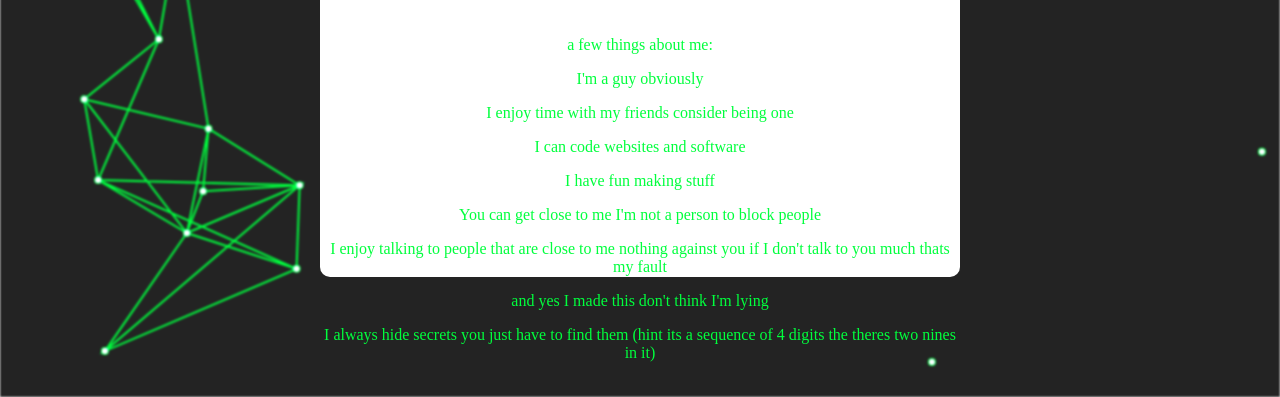
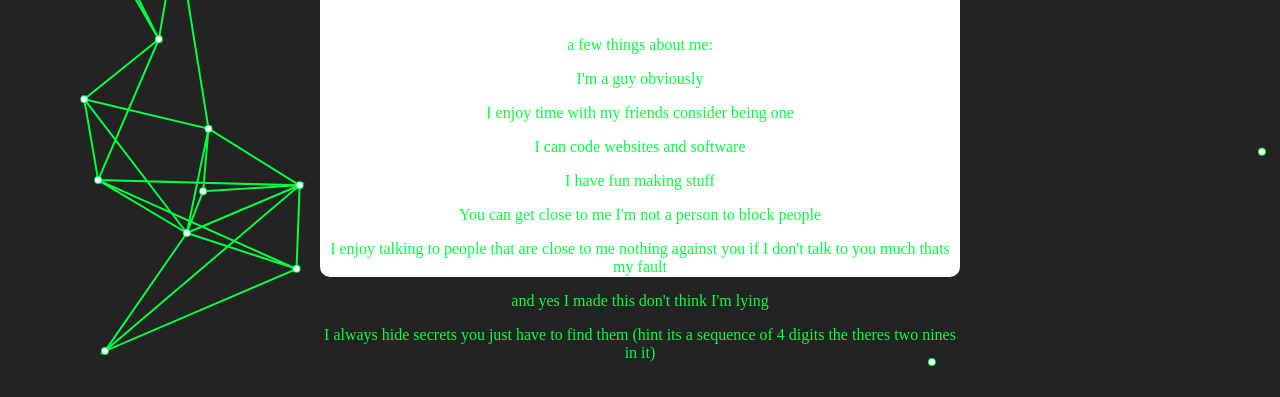
Before and after one commit to gate2697/gatekeepers-home.github.io, a plain HTML site: page index.html in a window 1280 px wide. Shown: the part 403-800 px from the top of the page. Drawn offline with Linux system fonts and the light colour scheme; a web font is replaced by a local one.

Commit message:
less blur

```diff
--- a/index.html
+++ b/index.html
@@ -9,7 +9,7 @@ body {
 }
 canvas {
   background: #232323;
-  filter: blur(1px);
+  filter: blur(0.1px);
 }
 .form{
     width:50vw;
```
